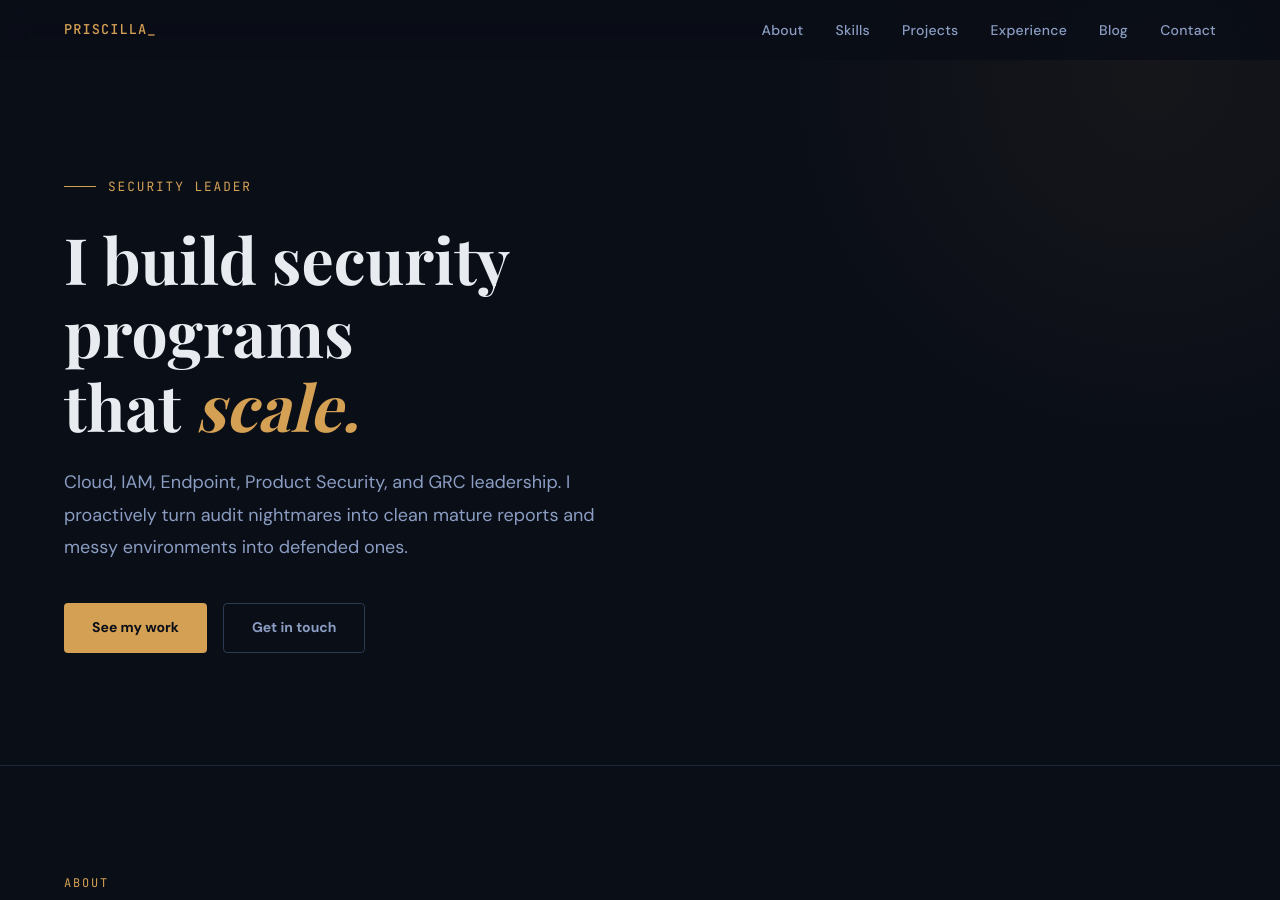
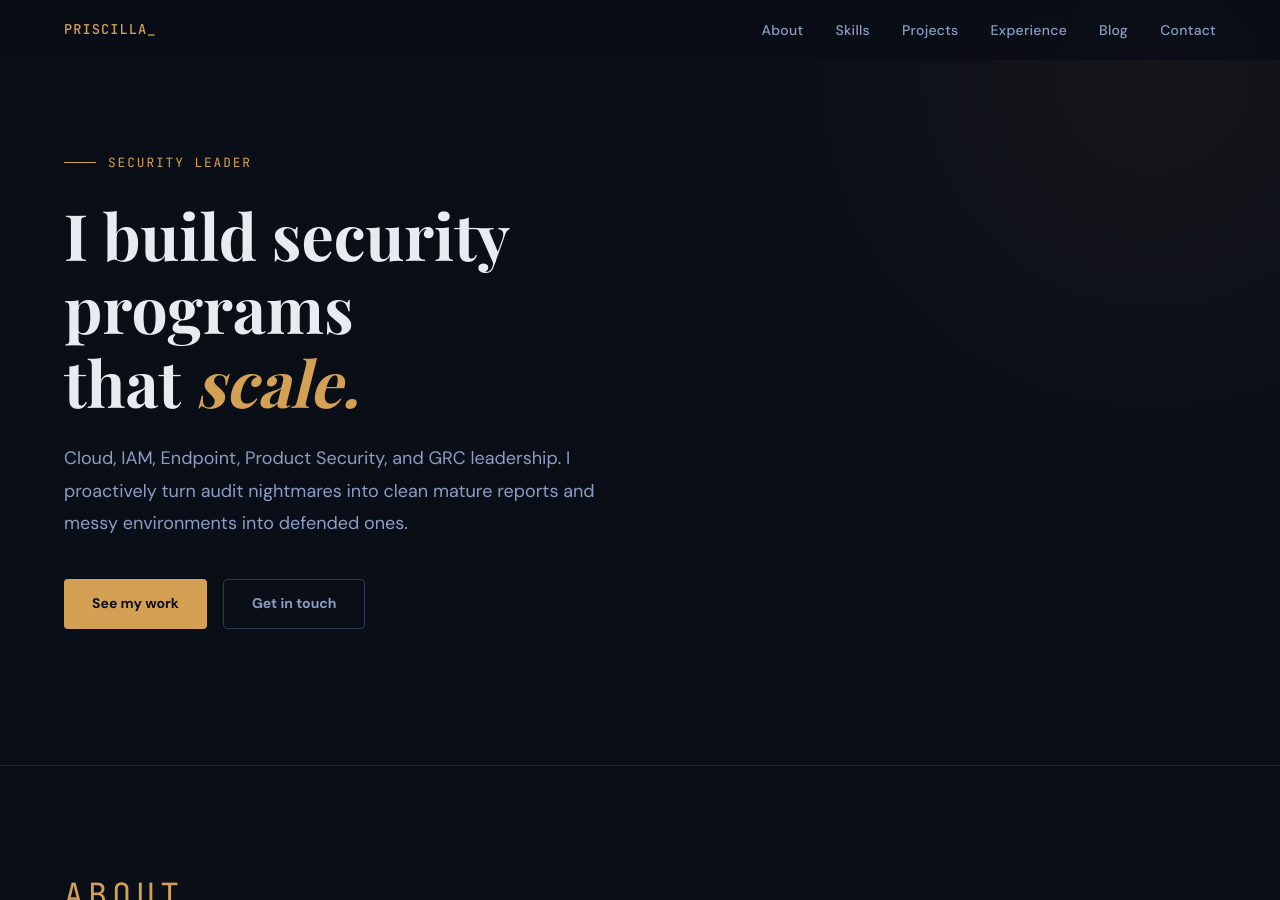
Before and after one commit to cibercazadora/cibercazadora.github.io, a Jekyll site: the page built from index.html, in a window 1280 px wide and 900 px high. Built offline with Jekyll 4.4.1, drawn with Linux system fonts in a browser that asks for light colours.

Commit message:
Update style.css

```diff
--- a/assets/css/style.css
+++ b/assets/css/style.css
@@ -166,7 +166,7 @@ img { max-width: 100%; display: block; }
   min-height: 85vh;
   display: flex;
   align-items: center;
-  padding: 8rem 0 4rem;
+  padding: 5rem 0 4rem;
   position: relative;
   overflow: hidden;
 }
@@ -277,7 +277,7 @@ section {
 
 .section-label {
   font-family: var(--font-mono);
-  font-size: 0.75rem;
+  font-size: 2rem;
   color: var(--accent);
   letter-spacing: 0.15em;
   text-transform: uppercase;
@@ -338,7 +338,7 @@ section {
 }
 
 .stat-label {
-  font-size: 0.85rem;
+  font-size: 1rem;
   color: var(--text-muted);
   margin-top: 0.25rem;
 }
```
